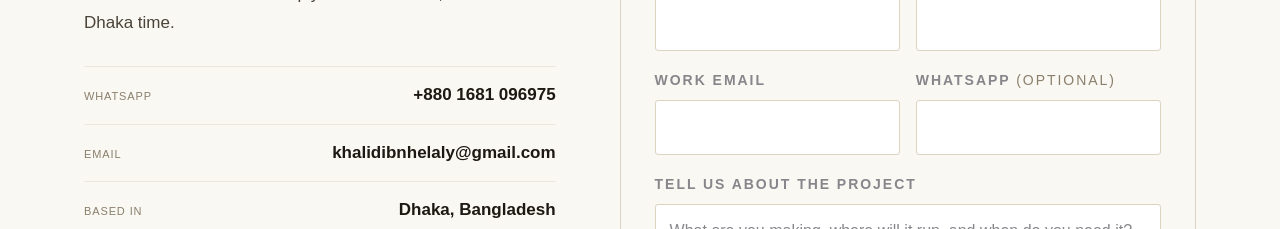
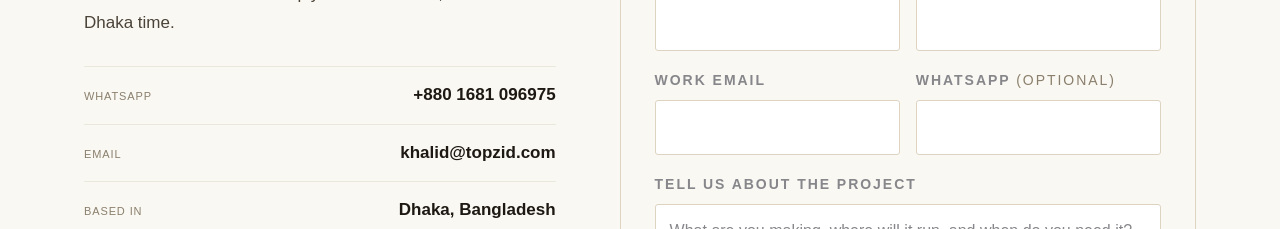
Before and after one commit to khalidibnhelaly-creator/khalid, a Next.js app: page / in a window 1280 px wide. Shown: the part 8020-8249 px from the top of the page. Built offline with nearby package versions, Linux system fonts and the light colour scheme; no server answers; a web font is replaced by a local one.

Commit message:
chore: public contact email -> khalid@topzid.com (homepage, JSON-LD, privacy policy)

```diff
--- a/lib/topzid.ts
+++ b/lib/topzid.ts
@@ -8,7 +8,7 @@ export const brand = {
   name: "TOPZID",
   tagline: "AI production studio",
   location: "Dhaka, Bangladesh",
-  email: "khalidibnhelaly@gmail.com",
+  email: "khalid@topzid.com",
   whatsapp: "8801681096975",
   whatsappDisplay: "+880 1681 096975",
   url: "https://www.topzid.com",
--- a/public/privacy-policy/index.html
+++ b/public/privacy-policy/index.html
@@ -168,7 +168,7 @@
       <h3>Contact us about your data</h3>
       <p>For any privacy question or data request, reach us directly:</p>
       <a href="https://wa.me/8801681096975">WhatsApp: +880 1681-096975</a>
-      <a href="mailto:khalidibnhelaly@gmail.com">Email: khalidibnhelaly@gmail.com</a>
+      <a href="mailto:khalid@topzid.com">Email: khalid@topzid.com</a>
     </div>
 
   </div>
```
